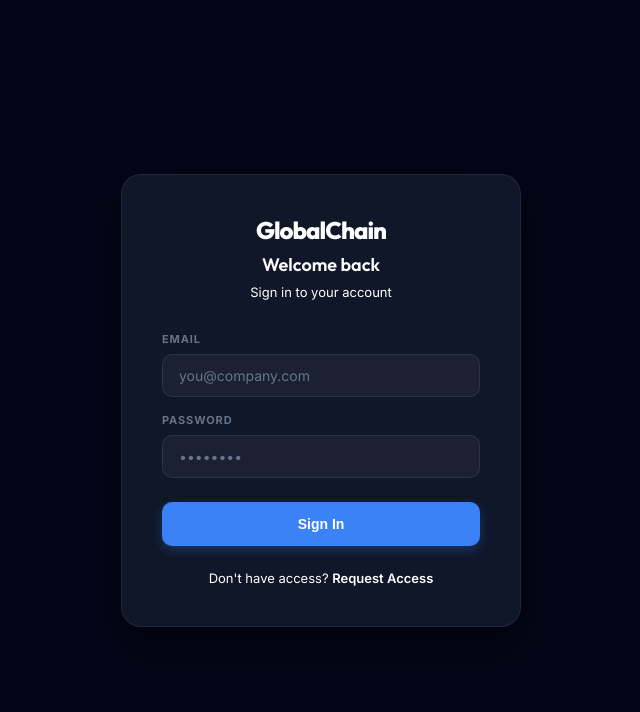
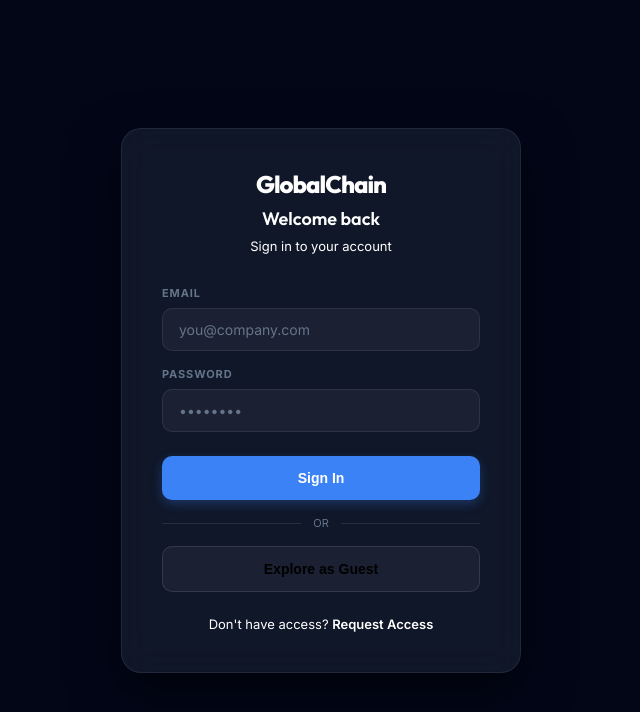
Before and after one commit to dudemoksha/GlobalChain-Platform, a React app in the folder globalchain-frontend/: page /login in a window 1280 px wide. Shown: the top 712 px of the page, without its empty margins (319-959 px from the left). Built offline with nearby package versions, Linux system fonts and the light colour scheme; sample sign-in values are in the browser's storage; the HTML template or start-up script is replaced by a standard one.

Commit message:
feat: implement guest mode with local mock data fallback

```diff
--- a/globalchain-frontend/src/api.js
+++ b/globalchain-frontend/src/api.js
@@ -6,6 +6,45 @@ const getBase = () => {
 };
 
 const BASE = getBase();
+
+// --- GUEST MODE / DEMO DATA ---
+const IS_GUEST = () => localStorage.getItem('isGuest') === 'true';
+
+const MOCK_DATA = {
+  dashboard: {
+    total_suppliers: 142,
+    high_risk_count: 8,
+    moderate_risk_count: 24,
+    active_alerts: 5,
+    recommendations_count: 12,
+    signal_count: 156,
+    status: "ELEVATED",
+    alert_summary: { "Critical": 2, "Warning": 3 }
+  },
+  suppliers: [
+    { id: 1, name: "NanoLink Semiconductors", tier: 1, lat: 35.6895, lng: 139.6917, region: "Japan", product: "AI Chips", risk_score: 0.12, dependency_score: 0.88, status: "approved" },
+    { id: 2, name: "LithiumCore Energy", tier: 2, lat: -23.5505, lng: -46.6333, region: "Brazil", product: "Batteries", risk_score: 0.65, dependency_score: 0.72, status: "approved" },
+    { id: 3, name: "Valyrian Steel Works", tier: 1, lat: 51.5074, lng: -0.1278, region: "UK", product: "High-grade Steel", risk_score: 0.05, dependency_score: 0.45, status: "approved" },
+    { id: 4, name: "Shenzhen Precision", tier: 3, lat: 22.5431, lng: 114.0579, region: "China", product: "Connectors", risk_score: 0.82, dependency_score: 0.95, status: "approved" }
+  ],
+  graph: {
+    nodes: [
+      { id: 1, name: "NanoLink", tier: 1, lat: 35.6, lng: 139.6, risk: 0.12 },
+      { id: 2, name: "LithiumCore", tier: 2, lat: -23.5, lng: -46.6, risk: 0.65 },
+      { id: 4, name: "Shenzhen", tier: 3, lat: 22.5, lng: 114.0, risk: 0.82 }
+    ],
+    edges: [
+      { from: 2, to: 1, weight: 0.8 },
+      { from: 4, to: 2, weight: 0.9 }
+    ]
+  },
+  signals: {
+    total: 156,
+    earthquake: [{ lat: 35.6, lng: 139.6, severity: 0.4, label: "Minor Tremor" }],
+    geopolitical: [{ lat: 22.5, lng: 114.0, severity: 0.8, label: "Trade Restriction" }],
+    weather: []
+  }
+};
 
 function headers() {
   const token = localStorage.getItem('token');
@@ -21,6 +60,16 @@ function authOnly() {
 }
 
 async function req(method, path, body) {
+  if (IS_GUEST()) {
+    console.log(`[Guest Mode] Mocking ${method} ${path}`);
+    if (path === '/dashboard') return MOCK_DATA.dashboard;
+    if (path === '/suppliers') return { suppliers: MOCK_DATA.suppliers };
+    if (path === '/graph') return MOCK_DATA.graph;
+    if (path === '/signals') return MOCK_DATA.signals;
+    if (path === '/me') return { id: 999, email: 'guest@demo.com', role: 'Buyer', tier: 0, status: 'Approved' };
+    return { status: "ok", message: "Mocked action successful" };
+  }
+
   try {
     const res = await fetch(`${BASE}${path}`, {
       method,
@@ -46,6 +95,12 @@ export const api = {
     const form = new URLSearchParams({ username: email, password });
     return fetch(`${BASE}/token`, { method: 'POST', body: form }).then(r => r.json());
   },
+  guestLogin: () => {
+    localStorage.setItem('isGuest', 'true');
+    localStorage.setItem('token', 'guest-demo-token');
+    localStorage.setItem('role', 'Buyer');
+    return Promise.resolve({ access_token: 'guest-demo-token', role: 'Buyer' });
+  },
   signup: (data) => req('POST', '/signup', data),
   me: () => req('GET', '/me'),
 
@@ -66,6 +121,7 @@ export const api = {
 
   // CSV Bulk Upload
   bulkUpload: (file) => {
+    if (IS_GUEST()) return Promise.resolve({ created: 1, errors: [], names: ["Demo Supplier"] });
     const form = new FormData();
     form.append('file', file);
     return fetch(`${BASE}/suppliers/bulk-upload`, {
@@ -116,7 +172,7 @@ export const api = {
 
 // WebSocket factory
 export function createWS(onMessage) {
-  // Note: Vercel does not support persistent WebSockets
+  if (IS_GUEST()) return { close: () => {}, send: () => {} };
   const ws = new WebSocket('wss://globalchain-platform.vercel.app/ws');
   ws.onmessage = (e) => {
     try { onMessage(JSON.parse(e.data)); } catch {}
--- a/globalchain-frontend/src/pages/Login.jsx
+++ b/globalchain-frontend/src/pages/Login.jsx
@@ -86,6 +86,23 @@ export default function Login() {
           </button>
         </form>
 
+        <div style={{ margin: '16px 0', display: 'flex', alignItems: 'center', gap: '12px' }}>
+          <div style={{ flex: 1, height: '1px', background: 'rgba(255,255,255,0.1)' }}></div>
+          <span style={{ fontSize: '11px', color: 'var(--text-muted)', textTransform: 'uppercase' }}>or</span>
+          <div style={{ flex: 1, height: '1px', background: 'rgba(255,255,255,0.1)' }}></div>
+        </div>
+
+        <button
+          onClick={async () => {
+            await api.guestLogin();
+            navigate('/dashboard');
+          }}
+          className="btn btn-secondary"
+          style={{ width: '100%', justifyContent: 'center', padding: '14px', background: 'rgba(255,255,255,0.05)', border: '1px solid rgba(255,255,255,0.1)' }}
+        >
+          Explore as Guest
+        </button>
+
         <p style={{ textAlign: 'center', marginTop: '24px', fontSize: '13px', color: 'var(--text-secondary)' }}>
           Don't have access? <Link to="/signup" style={{ color: '#fff', fontWeight: 600, textDecoration: 'none' }}>Request Access</Link>
         </p>
```
